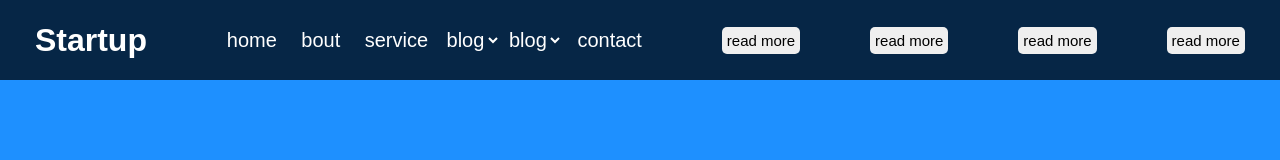
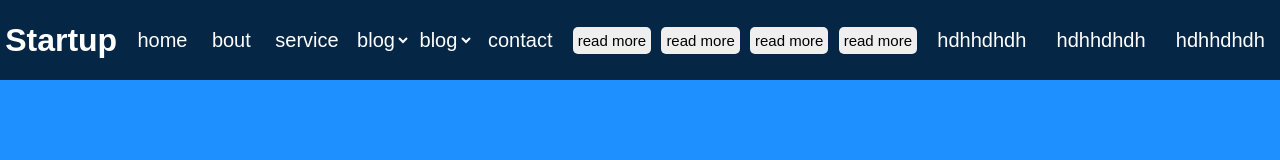
Before and after one commit to aliy-2020/temir-tog-o, a plain HTML site: page index.html in a window 1280 px wide. Shown: the top 160 px of the page. Drawn offline with Linux system fonts and the light colour scheme.

Commit message:
isndhdhb

```diff
--- a/index.html
+++ b/index.html
@@ -31,6 +31,9 @@
             <button>read more</button>
             <button>read more</button>
             <button>read more</button>
+            <a href="">hdhhdhdh</a>
+            <a href="">hdhhdhdh</a>
+            <a href="">hdhhdhdh</a>
         </header>
     </div>
 </body>
```
